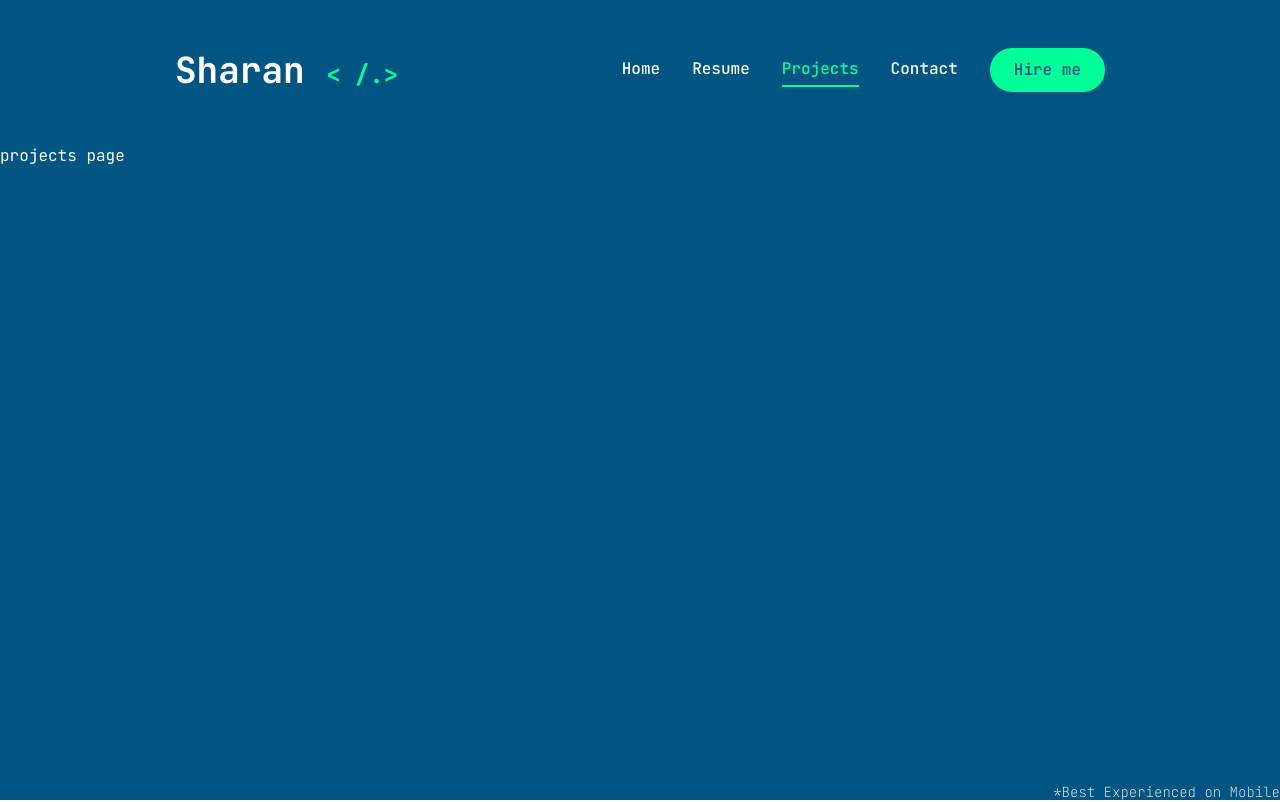
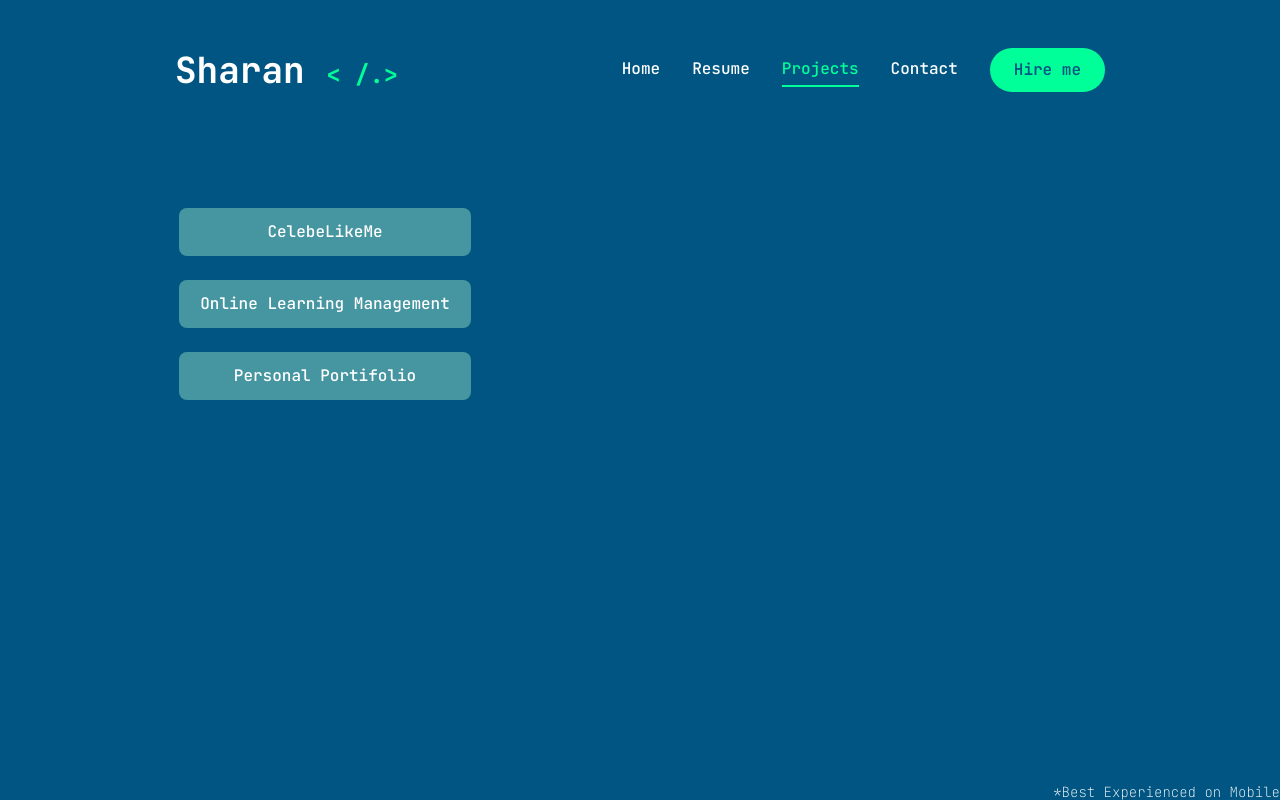
Before and after one commit to sharanreddy799/saisharankaram.github.io, a Next.js app: page /projects in a window 1280 px wide. Built offline with nearby package versions, Linux system fonts and the light colour scheme.

Commit message:
Updated Projects page to its full glory

```diff
--- a/app/projects/page.jsx
+++ b/app/projects/page.jsx
@@ -1,23 +1,163 @@
 "use client";
 import { motion } from "framer-motion";
 import React, { useState } from "react";
-
-import { Swiper, SwiperSlide } from "swiper/react";
-import "swiper/css";
+import { TabsContent, Tabs, TabsList, TabsTrigger } from "@/components/ui/tabs";
 import Link from "next/link";
-import Image from "next/image";
+import {
+  FaPython,
+  FaReact,
+  FaJava,
+  FaDatabase,
+  FaNetworkWired,
+  FaRoute,
+  FaProjectDiagram,
+} from "react-icons/fa";
+import {
+  SiJupyter,
+  SiFlask,
+  SiSpringboot,
+  SiSpringsecurity,
+  SiTailwindcss,
+  SiNextdotjs,
+  SiVercel,
+  SiOpencv,
+  SiTensorflow,
+  SiScikitlearn,
+  SiKaggle,
+  SiHtml5,
+  SiCss3,
+  SiAxios,
+  SiHibernate,
+  SiPostcss,
+} from "react-icons/si";
 
 const projects = [
   {
     nums: "01",
     categoty: "AI",
     title: "CelebLikeMe",
-    description: "",
-    stack: [{ name: "python" }, { name: "CNN" }, { name: "" }],
+    link: "https://github.com/sharanreddy799/CelebLikeMe",
+    description:
+      "Celebrity LikeMe is a web application that utilizes machine learning models to detect skin tone, recognize faces, and predict the closest celebrity match based on facial features.",
+    stack: [
+      "python",
+      "jupyter",
+      "flask",
+      "CNN",
+      "Open-cv",
+      "tensorflow",
+      "Scikit-learn",
+      "Model Training",
+      "kaggle",
+    ],
+  },
+  {
+    nums: "02",
+    category: "Web Application",
+    title: "Learning Management System (LMS)",
+    link: "https://github.com/sharanreddy799/Online-Learning-Management",
+    description:
+      "An online platform for managing courses, user registration, and authentication, facilitating a comprehensive learning experience.",
+    stack: [
+      "React",
+      "React Router",
+      "Axios",
+      "Java",
+      "HTML",
+      "CSS",
+      "Spring Boot",
+      "Spring Security",
+      "Spring Data JPA",
+      "Hibernate",
+    ],
+  },
+  {
+    nums: "03",
+    category: "Personal Portifolio",
+    title: "Sharan.io",
+    link: "https://github.com/sharanreddy799/saisharankaram.github.io",
+    description:
+      "A personal portifolio page, built from scratch using NextJs and hosted on Vercel. It was my first front end project which was ",
+    stack: ["React", "NextJs", "HTML", "TailwindCss", "vercel"],
   },
 ];
+const techIcons = {
+  python: <FaPython title="Python" />,
+  jupyter: <SiJupyter title="jupyter" />,
+  flask: <SiFlask title="flask" />,
+  React: <FaReact title="React" />,
+  Java: <FaJava title="Java" />,
+  "Spring Boot": <SiSpringboot title="Spring Boot" />,
+  "Spring Security": <SiSpringsecurity title="Spring Security" />,
+  NextJs: <SiNextdotjs title="NextJs" />,
+  TailwindCss: <SiTailwindcss title="TailwindCss" />,
+  vercel: <SiVercel title="vercel" />,
+  "Open-cv": <SiOpencv title="Open-cv" />,
+  tensorflow: <SiTensorflow title="tensorflow" />,
+  "Scikit-learn": <SiScikitlearn title="Scikit-learn" />,
+  kaggle: <SiKaggle title="kaggle" />,
+  HTML: <SiHtml5 title="HTML" />,
+  CSS: <SiCss3 title="CSS" />,
+  Axios: <SiAxios title="Axios" />,
+  CNN: <FaProjectDiagram title="CNN" />, // Suitable icon for neural networks
+  "Model Training": <FaDatabase title="Model Training" />, // Suitable icon for model training
+  "React Router": <FaRoute title="React Router" />, // Suitable icon for React Router
+  "Spring Data JPA": <FaDatabase title="Spring Data JPA" />, // Suitable icon for Spring Data JPA
+  Hibernate: <SiHibernate title="Hibernate" />, // Suitable icon for Hibernate
+};
 const Projects = () => {
-  return <div> projects page</div>;
+  return (
+    <motion.div
+      initial={{ opacity: 0 }}
+      animate={{
+        opacity: 1,
+        transition: { delay: 1.4, duration: 0.4, ease: "easeIn" },
+      }}
+      className="xl:mt-[5%] flex flex-col items-center  justify-center py-12 xl:py-0 mx-auto"
+    >
+      <div className="container mx-auto">
+        <Tabs
+          defaultValue="experience"
+          className="flex flex-col xl:flex-row gap-[60px]"
+        >
+          <TabsList className="flex flex-col w-full max-w-[300px] mx-auto xl:mx-0 gap-6">
+            <TabsTrigger value="01">CelebeLikeMe</TabsTrigger>
+            <TabsTrigger value="02">Online Learning Management</TabsTrigger>
+            <TabsTrigger value="03">Personal Portifolio</TabsTrigger>
+          </TabsList>
+          {projects.map((project) => (
+            <TabsContent
+              key={project.nums}
+              value={project.nums}
+              className="w-full"
+            >
+              <div className="flex flex-col text-center xl:text-left xl:w-[35rem] bg-[#232329] h-full  py-6 px-8 rounded-xl justify-center items-center xl:items-start gap-8  cursor-pointer">
+                <h3 className="text-4xl font-bold">{project.title}</h3>
+                <p className="max-w-[600px] text-white/60 mx-auto xl:mx-0">
+                  {project.description}
+                </p>
+                <Link href={project.link} className="text-blue-700">
+                  link
+                </Link>
+
+                <ul className="xl:flex flex-row grid grid-cols-4 gap-[20px] xl:none">
+                  {project.stack.map((tech, index) => {
+                    return (
+                      <li className="" key={index}>
+                        <div className="text-[28px]">
+                          {techIcons[tech] || tech}
+                        </div>
+                      </li>
+                    );
+                  })}
+                </ul>
+              </div>
+            </TabsContent>
+          ))}
+        </Tabs>
+      </div>
+    </motion.div>
+  );
 };
 
 export default Projects;
```
